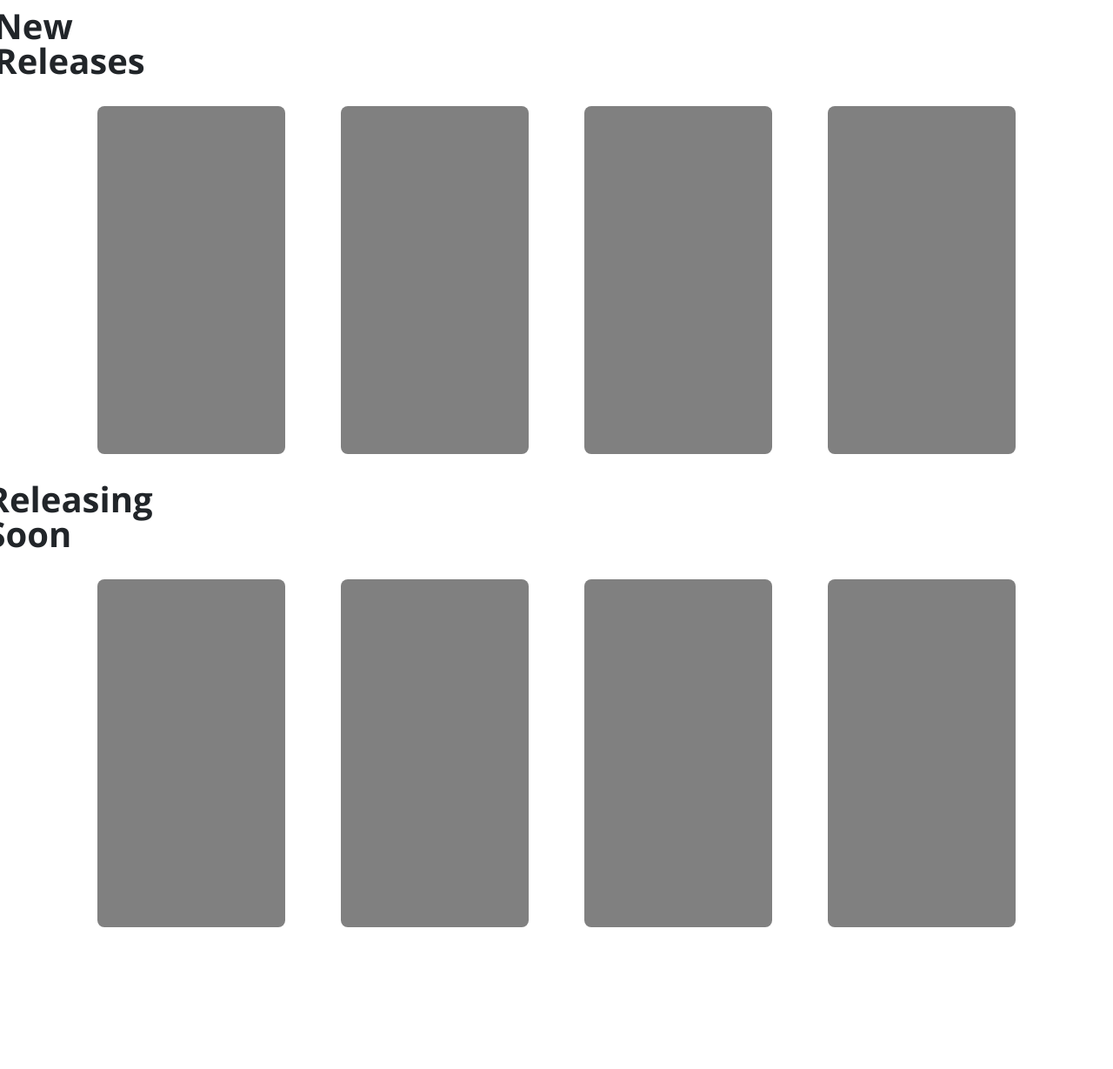
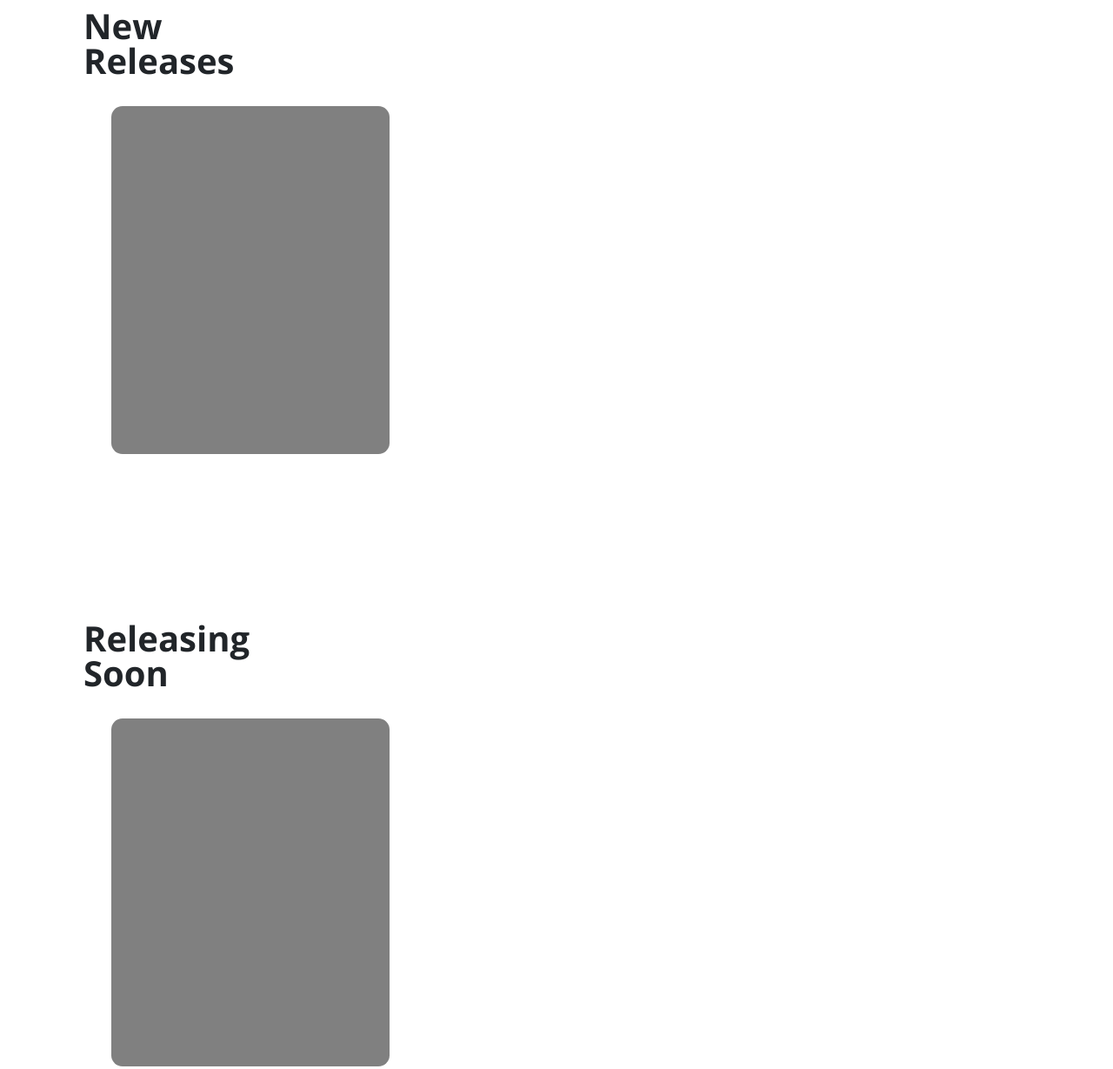
Before and after one commit to rangyadev/rangyaWebApp, a plain HTML site: page index.html in a window 1280 px wide. Shown: the part 1040-2269 px from the top of the page at 87% size. Before the commit the page ends 2218 px from the top, so only its background shows below. Drawn offline with nearby package versions, Linux system fonts and the light colour scheme.

Commit message:
Add feature to have dynamic releasing cards

```diff
--- a/index.html
+++ b/index.html
@@ -74,18 +74,13 @@
 	</div>
 	<div class="Releases">
 		<h1>New Releases</h1>
-		<div class="newReleasesCollection">
-			<div class="newReleasesCard"></div>
-			<div class="newReleasesCard"></div>
-			<div class="newReleasesCard"></div>
-			<div class="newReleasesCard"></div>
+		<div class="ReleasesCollection" id="newReleases">
+			<!-- <div class="ReleasesCard"></div> -->
+			<!-- <div class="ReleasesCard"></div> -->
 		</div>
 		<h1>Releasing Soon</h1>
-		<div class="newReleasesCollection">
-			<div class="newReleasesCard"></div>
-			<div class="newReleasesCard"></div>
-			<div class="newReleasesCard"></div>
-			<div class="newReleasesCard"></div>
+		<div class="ReleasesCollection" id="releasingSoon">
+			<div class="ReleasesCard"></div>
 		</div>
 	</div>
 	<script src="script.js"></script>
--- a/script.js
+++ b/script.js
@@ -59,14 +59,14 @@ function changePicture() {
 }
 
 //
-setInterval(function () {
+setInterval(function() {
 	if (mainPagePictureIndex < mainPicBackgroundCollection.length - 1) {
 		mainPagePictureIndex++;
 	} else {
 		mainPagePictureIndex = 0;
 	}
 	changePicture();
-}, 60000);
+}, 12000);
 
 //Enable Search Bar
 let searchButton = document.querySelector("#searchButton");
@@ -91,3 +91,17 @@ closeSearchBar.addEventListener("click", () => {
 	searchBar.classList.remove("searchBar");
 	searchBar.classList.add("searchBarHidden");
 });
+
+//Releases Cards
+let newReleases = document.querySelector("#newReleases");
+let releasingSoon = document.querySelector("#releasingSoon");
+let newReleasesCollection = ["tite"];
+let releasingSoonCollection = [];
+//Create Slide Indicators
+for (let i = 0; i < newReleasesCollection.length; i++) {
+	let newRelease = document.createElement("div");
+	newRelease.classList.add("ReleasesCard");
+	newReleases.appendChild(newRelease);
+}
+
+// for (let i = 0; i < releasingSoonCollection.length; i++) { }
--- a/style.css
+++ b/style.css
@@ -165,25 +165,31 @@ header a:hover,
 /* Realease*/
 .Releases {
   margin: 5em;
+  display: flex;
+  flex-direction: column;
+  justify-content: center;
+  align-self: center;
+  margin-left: 6em;
 }
 .Releases h1 {
   display: flex;
-  justify-content: center;
+  justify-content: flex-start;
   font-weight: bold;
   font-size: 2.5em;
   align-items: flex-start;
   margin-right: 30em;
 }
 
-.newReleasesCollection {
+.ReleasesCollection {
   display: flex;
-  justify-content: center;
+  justify-content: flex-start;
+  margin-bottom: 10em;
 }
 
-.newReleasesCard {
+.ReleasesCard {
   height: 25em;
   width: 20em;
   background-color: gray;
-  border-radius: 0.5em;
+  border-radius: 0.8em;
   margin: 2em;
 }
```
Lines whose indentation alone changed are shown as unchanged.
